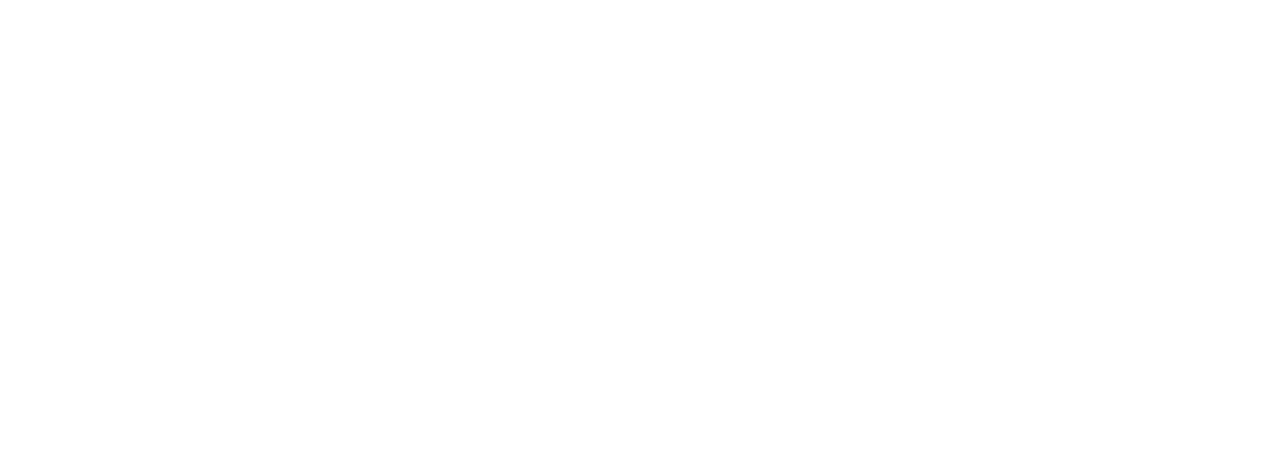
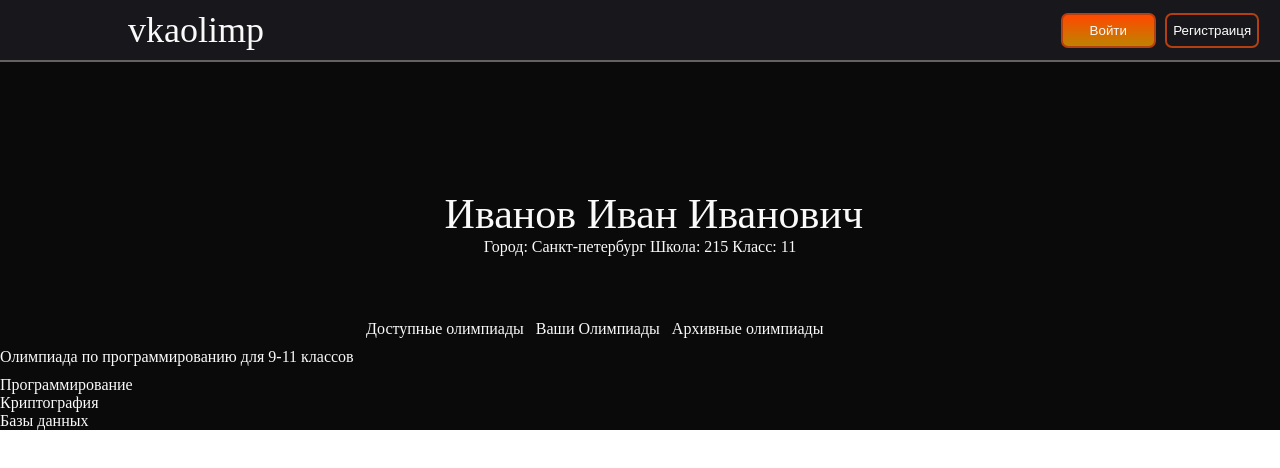
Before and after one commit to Buttee-bit/Olimp, a Vue app in the folder frontend/: page /cabinet in a window 1280 px wide. Before the commit this address had no page. Shown: the top 468 px of the page. Built offline with nearby package versions, Linux system fonts and the light colour scheme.

Commit message:
[frontend] LC need styles

```diff
--- /dev/null
+++ b/frontend/src/pages/LCabinetPage.vue
@@ -0,0 +1,116 @@
+<template>
+    <Header_olimp/>
+    <div class="wrapper-user">
+        <div class="user-card">
+            <div class="FIO">
+            Иванов Иван Иванович
+        </div>
+        <div class="data-user">
+            <div class="info">
+                Город: Санкт-петербург
+            </div>
+            <div class="info">
+                Школа: 215
+            </div>
+            <div class="info">
+                Класс: 11
+            </div>
+        </div>
+    </div>
+        </div>
+
+    <div class="olimpiad-board">
+        <div class="p-olimpiad">
+            <p class="text-olimp">Доступные олимпиады</p>
+            <p class="text-olimp">Ваши Олимпиады</p>
+            <p class="text-olimp">Архивные олимпиады</p>
+        </div>
+    </div>
+
+    <div class="olimpiad-card">
+        <div class="left-side">
+            <div class="title-olimpiad">
+                <p>Олимпиада по программированию для 9-11 классов</p>
+            </div>
+            <div class="modyle-olimpiad">
+                <div>Программирование</div>
+                <div>Криптография</div>
+                <div>Базы данных</div>
+            </div>
+        </div>
+    </div>
+
+</template>
+
+<script>
+import Header_olimp from '../components/Header_olimp.vue'
+
+export default {
+    components: {
+        Header_olimp,
+    }
+};
+</script>
+
+<style>
+.wrapper-user{
+    color: #fafafa;
+    display: flex;
+    align-items: center;
+    flex-direction: column;
+    margin-top: 10%;
+    height: 60%;
+    width: 100%;
+
+
+}
+.user-card{
+    /* background-color: gray; */
+    color-interpolation: linearrgb;
+    display: grid;
+    padding-right: 10%;
+    padding-left: 10%;
+    width: 72%;
+    align-content: center;
+    justify-items: center;
+
+}
+.data-user{
+    display: flex;
+
+}
+.FIO{
+    margin-left: 3%;
+    font-size: 42px;
+
+}
+.info{
+    /* margin-right: 15%; */
+    display: contents;
+    padding-right: 40px
+
+}
+
+.olimpiad-board{
+    color: #fafafa;
+    margin-top: 5%;
+
+        /* background-color: gray; */
+
+    display: grid;
+    width: 72%;
+    padding-right: 10%;
+    padding-left: 10%;
+    align-content: center;
+    justify-items: center;
+}
+.p-olimpiad{
+    display:flex;
+}
+.text-olimp{
+    margin-left: 12px;
+}
+.olimpiad-card{
+    color: #fafafa;
+}
+</style>
--- a/frontend/src/router/index.js
+++ b/frontend/src/router/index.js
@@ -3,10 +3,13 @@ import { createRouter, createWebHistory } from "vue-router";
 import HomePage from '../pages/HomePage'
 import RegisterPage from '../pages/RegisterPage'
 import SigInPage from '../pages/SigInPage'
+import LCabinetPage from '../pages/LCabinetPage'
+
 
 const routes =  [ {path : '/',name:'start', component : HomePage },
                 {path : '/registration', name:'registration', component : RegisterPage },
-                {path : '/registration', name:'sign', component : SigInPage }
+                {path : '/registration', name:'sign', component : SigInPage },
+                {path : '/cabinet', name:'cabinet', component: LCabinetPage},
 ]
 
 
```
